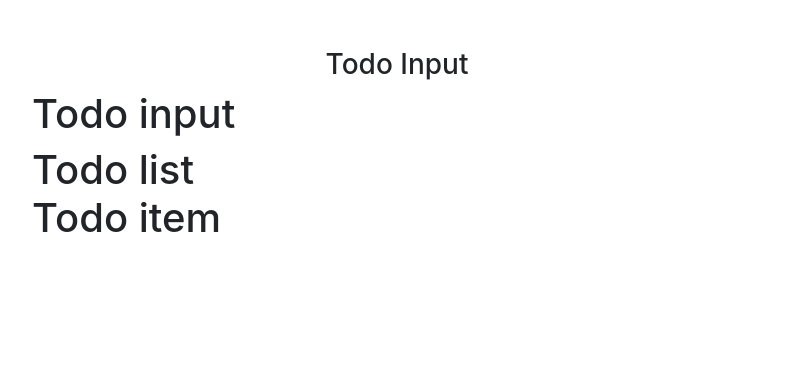
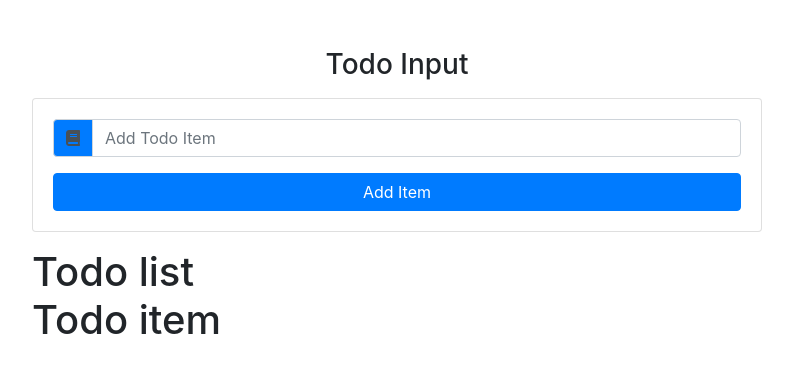
Before and after one commit to DevIvaylo/todo-list-react, a React (Create React App) app: page / in a window 1280 px wide. Shown: the top 372 px of the page, without its empty margins (243-1036 px from the left). Built offline with nearby package versions, Linux system fonts and the light colour scheme.

Commit message:
creating structure for TodoInput component

```diff
--- a/src/components/TodoInput.js
+++ b/src/components/TodoInput.js
@@ -2,8 +2,26 @@
 
 export default class TodoInput extends Component {
     render() {
+        const {item, editItem, handleChange, handleSubmit} = this.props;
         return (
-            <h1>Todo input</h1>
+            <>
+                <div className='card card-body my-3'>
+                    <form onSubmit={handleSubmit}>
+                        <div className='input-group'>
+                            <div className="input-group-prepend">
+                                <div className="input-group-text bg-primary">
+                                    <i className="fas fa-book"/>
+                                </div>
+                            </div>
+                            <input name='item' value={item} onChange={handleChange} placeholder='add todo item'
+                                   className='form-control text-capitalize' type="text"/>
+                        </div>
+                        <button type='submit' className='btn btn-block btn-primary mt-3 text-capitalize'>
+                            add item
+                        </button>
+                    </form>
+                </div>
+            </>
         );
     }
 }
```
